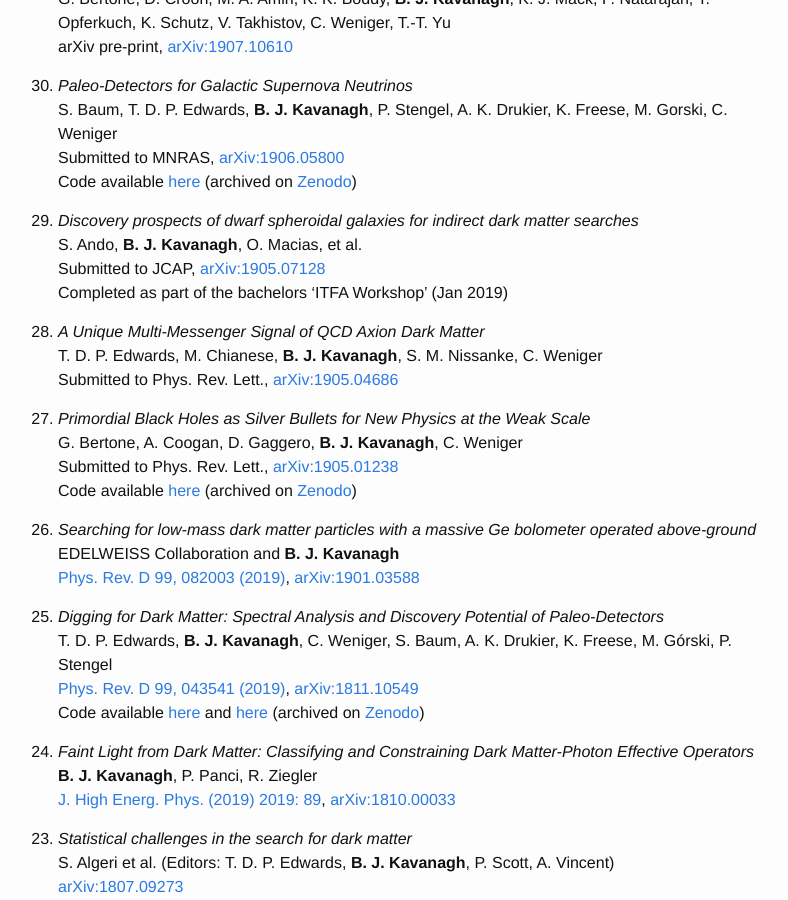
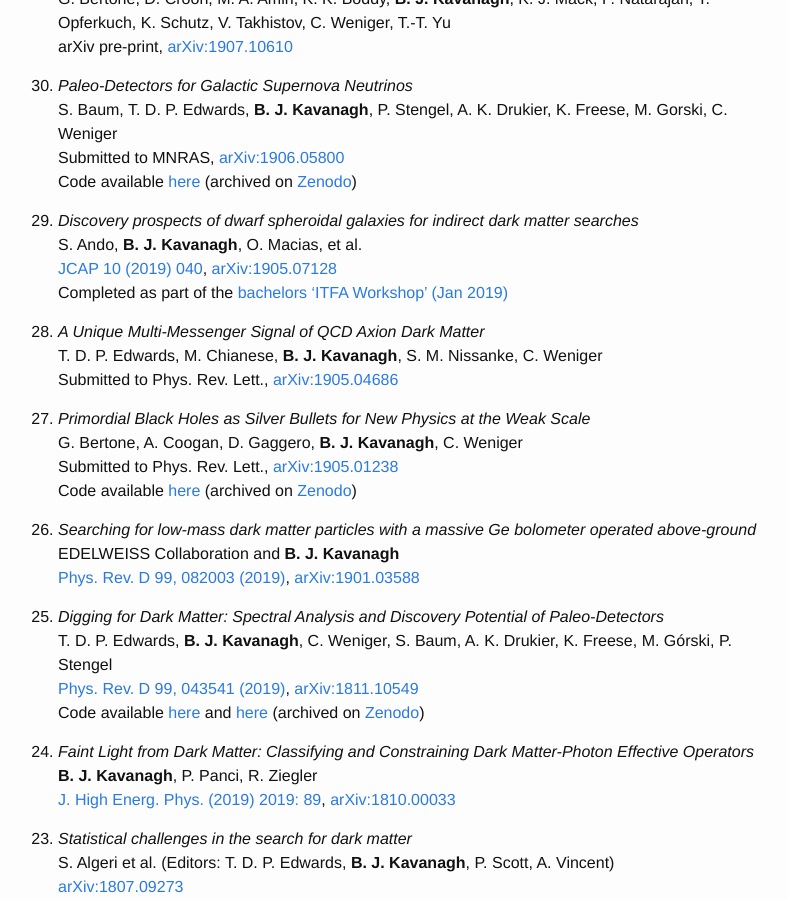
Before and after one commit to bradkav/bradkav.github.io, a Jekyll site: the page built from publications.md, in a window 1280 px wide and 900 px high, scrolled down 575 px. Shown: the whole window, without its empty margins (242-1030 px from the left). Built offline with Jekyll 4.4.1, drawn with Linux system fonts in a browser that asks for light colours.

Commit message:
Added ITFA pub details

```diff
--- a/publications.md
+++ b/publications.md
@@ -39,8 +39,8 @@ Code available [here](https://github.com/tedwards2412/SN-paleology) (archived on
 
 29. *Discovery prospects of dwarf spheroidal galaxies for indirect dark matter searches*
 S. Ando, **B. J. Kavanagh**, O. Macias, et al.
-Submitted to JCAP, [arXiv:1905.07128](https://arxiv.org/abs/1905.07128)
-Completed as part of the bachelors 'ITFA Workshop' (Jan 2019)
+[JCAP 10 (2019) 040](https://doi.org/10.1088/1475-7516/2019/10/040), [arXiv:1905.07128](https://arxiv.org/abs/1905.07128)
+Completed as part of the [bachelors 'ITFA Workshop' (Jan 2019)](https://iop.uva.nl/content/news/2019/10/bachelor-students-publish-research-on-dwarf-galaxies.html)
 
 28. *A Unique Multi-Messenger Signal of QCD Axion Dark Matter*
 T. D. P. Edwards, M. Chianese, **B. J. Kavanagh**, S. M. Nissanke, C. Weniger
```
Also changed, not shown: 2 other files.
